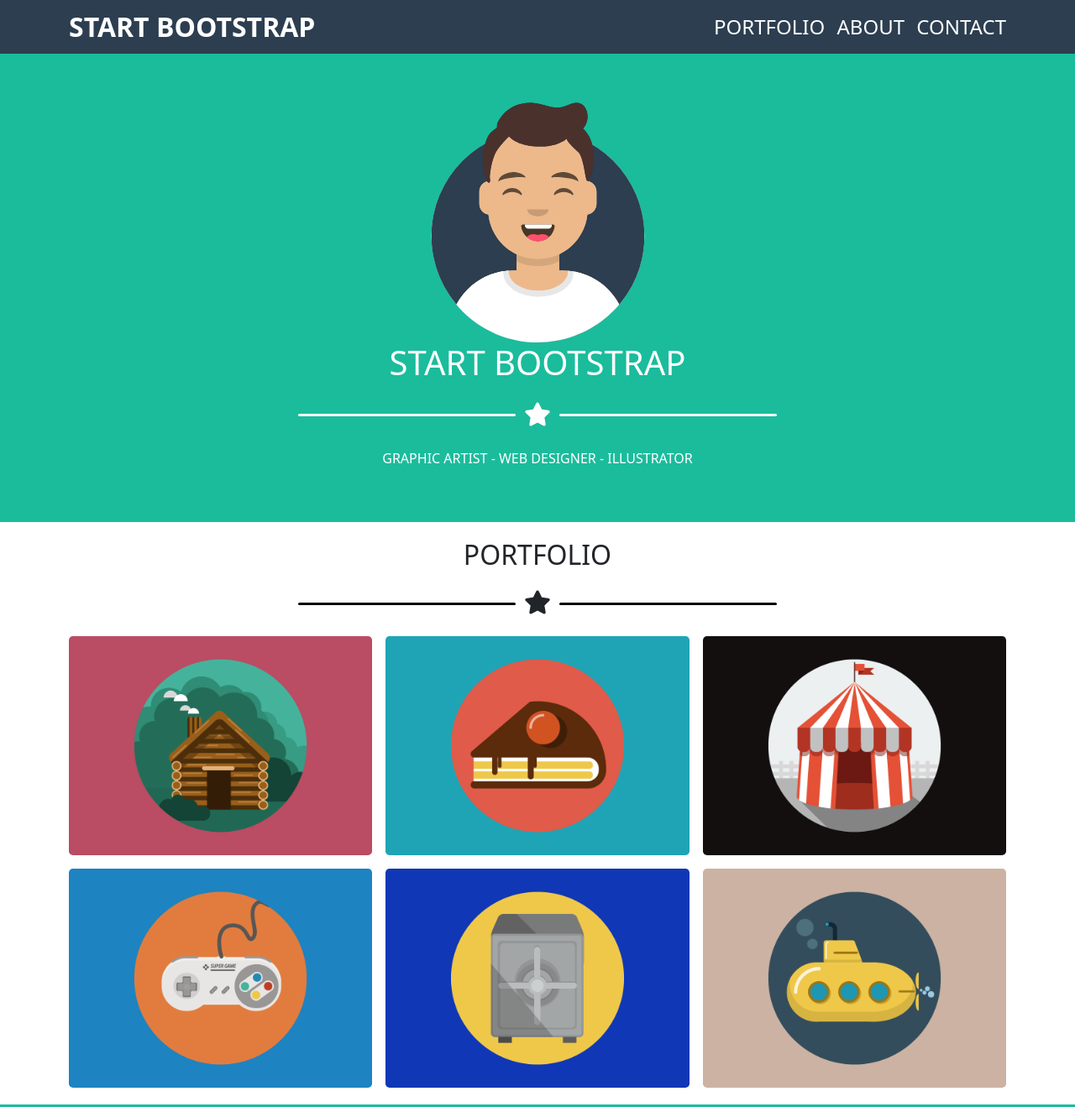
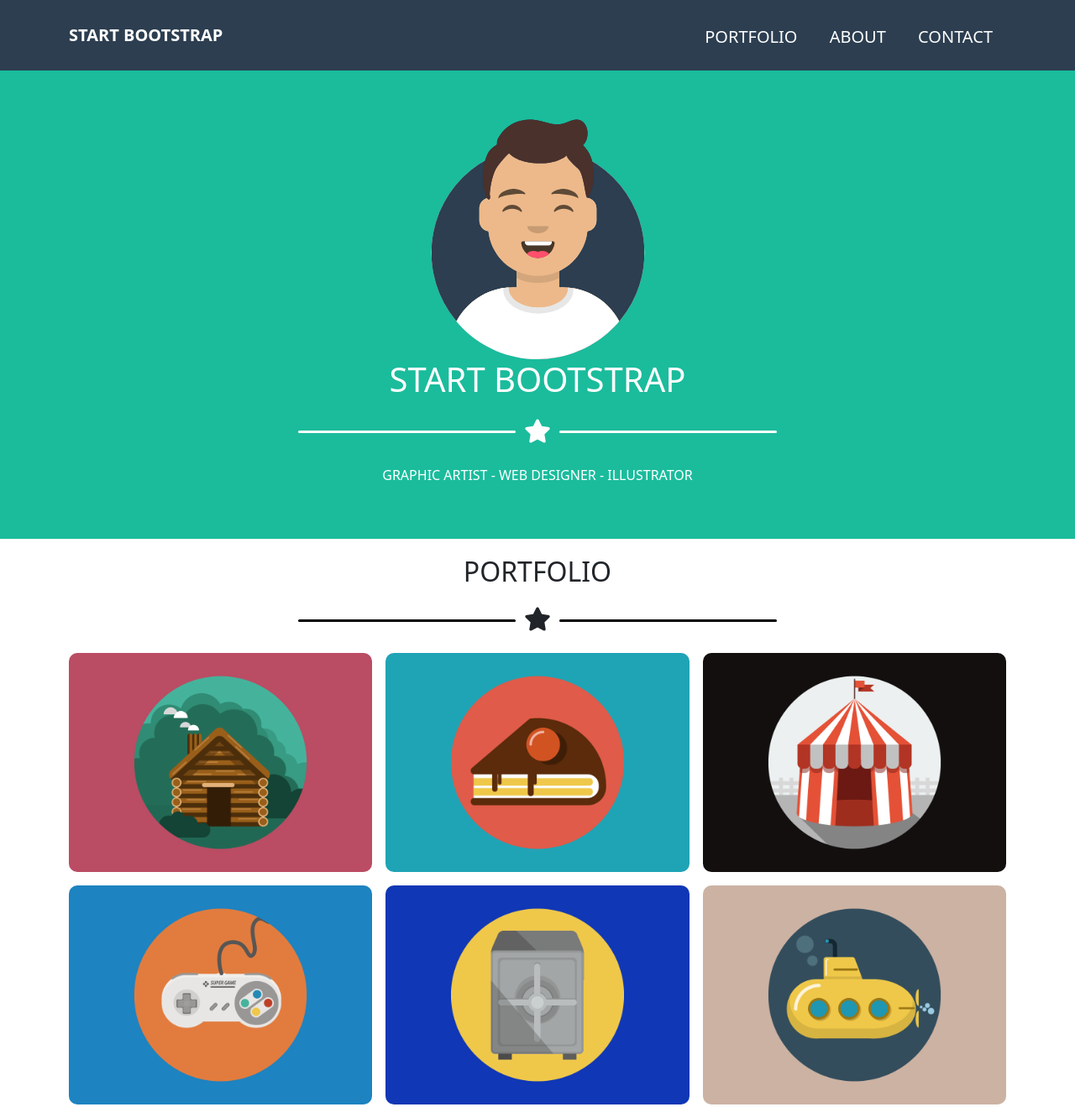
Before and after one commit to andre-cyb/html-css-bootstrap-freelancer, a plain HTML site: page index.html in a window 1280 px wide. Shown: the top 1319 px of the page at 84% size. Drawn offline with nearby package versions, Linux system fonts and the light colour scheme.

Commit message:
style update

```diff
--- a/file.css
+++ b/file.css
@@ -9,6 +9,7 @@ header ul{
     --bs-secondary-rgb: 26, 188, 156;
     --bs-blue: #3A546D;
 
+
 }
 h1, h2, h3, h4{
     text-transform: uppercase;
@@ -17,6 +18,7 @@ h1, h2, h3, h4{
 a{
     color: white;
     text-decoration: none;
+    font-size: 20px;
 }
 .row img{
     width: 100%;
@@ -30,3 +32,9 @@ section{
     background-color: black;
     border-radius: 2px;
 }
+.my-border{
+    border-radius: 10px;
+}
+a:hover{
+    color: white;
+}
--- a/index.html
+++ b/index.html
@@ -11,19 +11,17 @@
 </head>
 <body>
 
-    <header class="py-2 bg-primary">
+    <header class="py-4 bg-primary">
         <div class="container d-flex align-items-center">
-            <div class="header-left text-uppercase fw-bold fs-2">Start Bootstrap</div>
+            <div class="header-left text-uppercase fw-bold fs-5">Start Bootstrap</div>
             <div class="header-right ms-auto">
-               <ul class="list-inline fs-4 d-none d-md-block">
-                   <li class="list-inline-item text-uppercase"><a href="#">portfolio</a></li>
-                   <li class="list-inline-item text-uppercase"><a href="#">about</a></li>
-                   <li class="list-inline-item text-uppercase"><a href="#">contact</a></li>
-               </ul>
-               <div class="d-md-none">
-                    <svg xmlns="http://www.w3.org/2000/svg" width="16" height="16" fill="currentColor" class="bi bi-list" viewBox="0 0 16 16">
-                    <path fill-rule="evenodd" d="M2.5 12a.5.5 0 0 1 .5-.5h10a.5.5 0 0 1 0 1H3a.5.5 0 0 1-.5-.5zm0-4a.5.5 0 0 1 .5-.5h10a.5.5 0 0 1 0 1H3a.5.5 0 0 1-.5-.5zm0-4a.5.5 0 0 1 .5-.5h10a.5.5 0 0 1 0 1H3a.5.5 0 0 1-.5-.5z"/>
-                    </svg>
+                <ul class="list-inline fs-4 d-none d-md-block">
+                   <li class="list-inline-item text-uppercase mx-3"><a href="#">portfolio</a></li>
+                   <li class="list-inline-item text-uppercase mx-3"><a href="#">about</a></li>
+                   <li class="list-inline-item text-uppercase mx-3"><a href="#">contact</a></li>
+                </ul>
+                <div class="d-md-none border  rounded-2">
+                    <i class="fas fa-bars px-2 text-muted"></i>
                 </div>
             </div>
         </div>
@@ -69,12 +67,12 @@
                 </div>
 
                 <div class="row d-flex flex-wrap justify-content-around g-3">
-                    <div class="col col-12 col-md-6 col-lg-4"><img src="img/cabin.png" class="rounded-3" alt=""></div>
-                    <div class="col col-12 col-md-6 col-lg-4"><img src="img/cake.png" class="rounded-3" alt=""></div>
-                    <div class="col col-12 col-md-6 col-lg-4"><img src="img/circus.png" class="rounded-3" alt=""></div>
-                    <div class="col col-12 col-md-6 col-lg-4"><img src="img/game.png" class="rounded-3" alt=""></div>
-                    <div class="col col-12 col-md-6 col-lg-4"><img src="img/safe.png" class="rounded-3" alt=""></div>
-                    <div class="col col-12 col-md-6 col-lg-4"><img src="img/submarine.png" class="rounded-3" alt=""></div>
+                    <div class=" col-12 col-md-6 col-lg-4"><img src="img/cabin.png" class="my-border" alt=""></div>
+                    <div class=" col-12 col-md-6 col-lg-4"><img src="img/cake.png" class="my-border" alt=""></div>
+                    <div class=" col-12 col-md-6 col-lg-4"><img src="img/circus.png" class="my-border" alt=""></div>
+                    <div class=" col-12 col-md-6 col-lg-4"><img src="img/game.png" class="my-border" alt=""></div>
+                    <div class=" col-12 col-md-6 col-lg-4"><img src="img/safe.png" class="my-border" alt=""></div>
+                    <div class=" col-12 col-md-6 col-lg-4"><img src="img/submarine.png" class="my-border" alt=""></div>
                 </div>
 
             </div>
@@ -190,7 +188,7 @@
 
             </div>
         </section>
-        <section class="text-center ">
+        <section class="text-center bg-dark">
             <p>copiright</p>
         </section>
 
```
